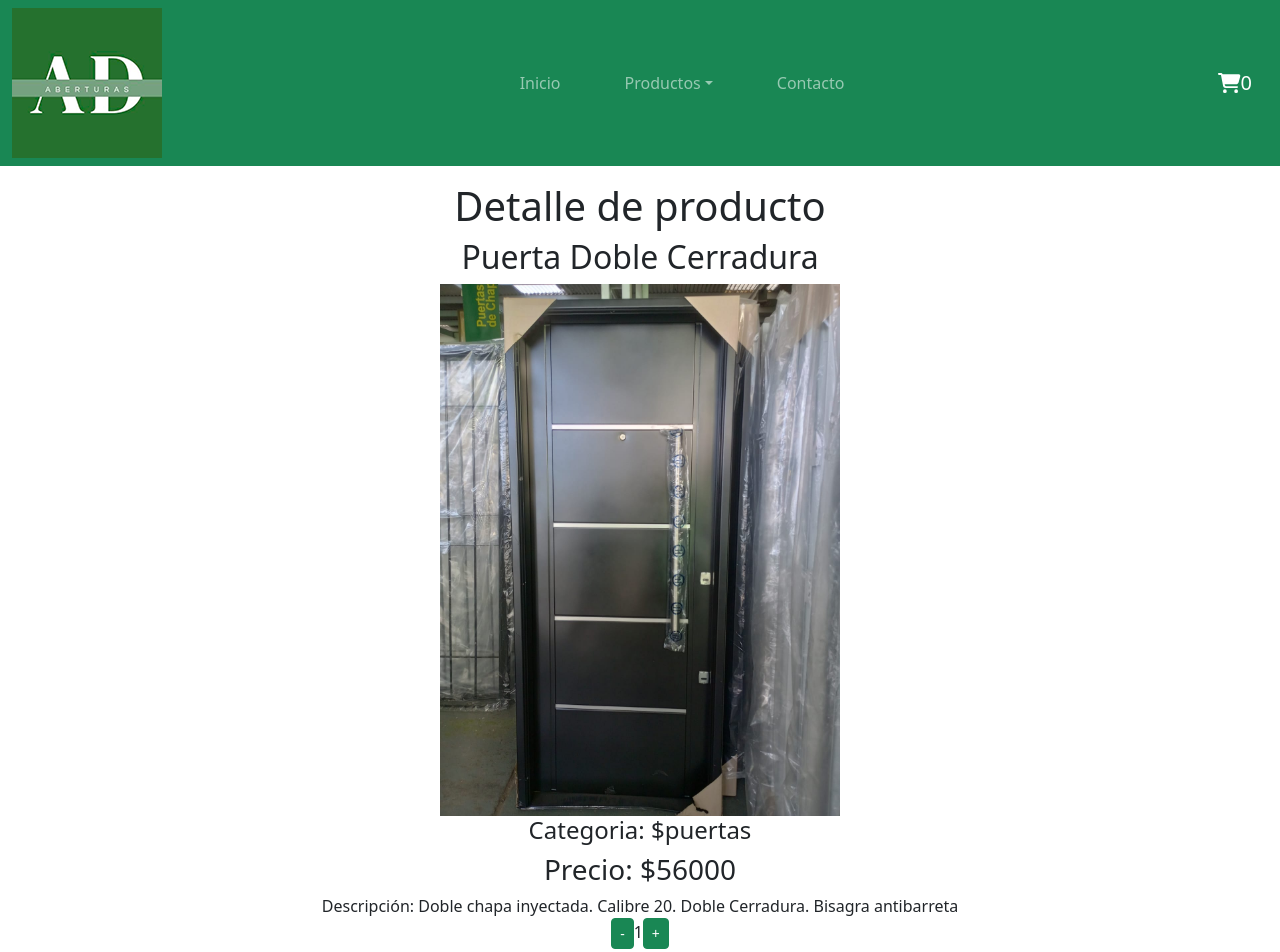
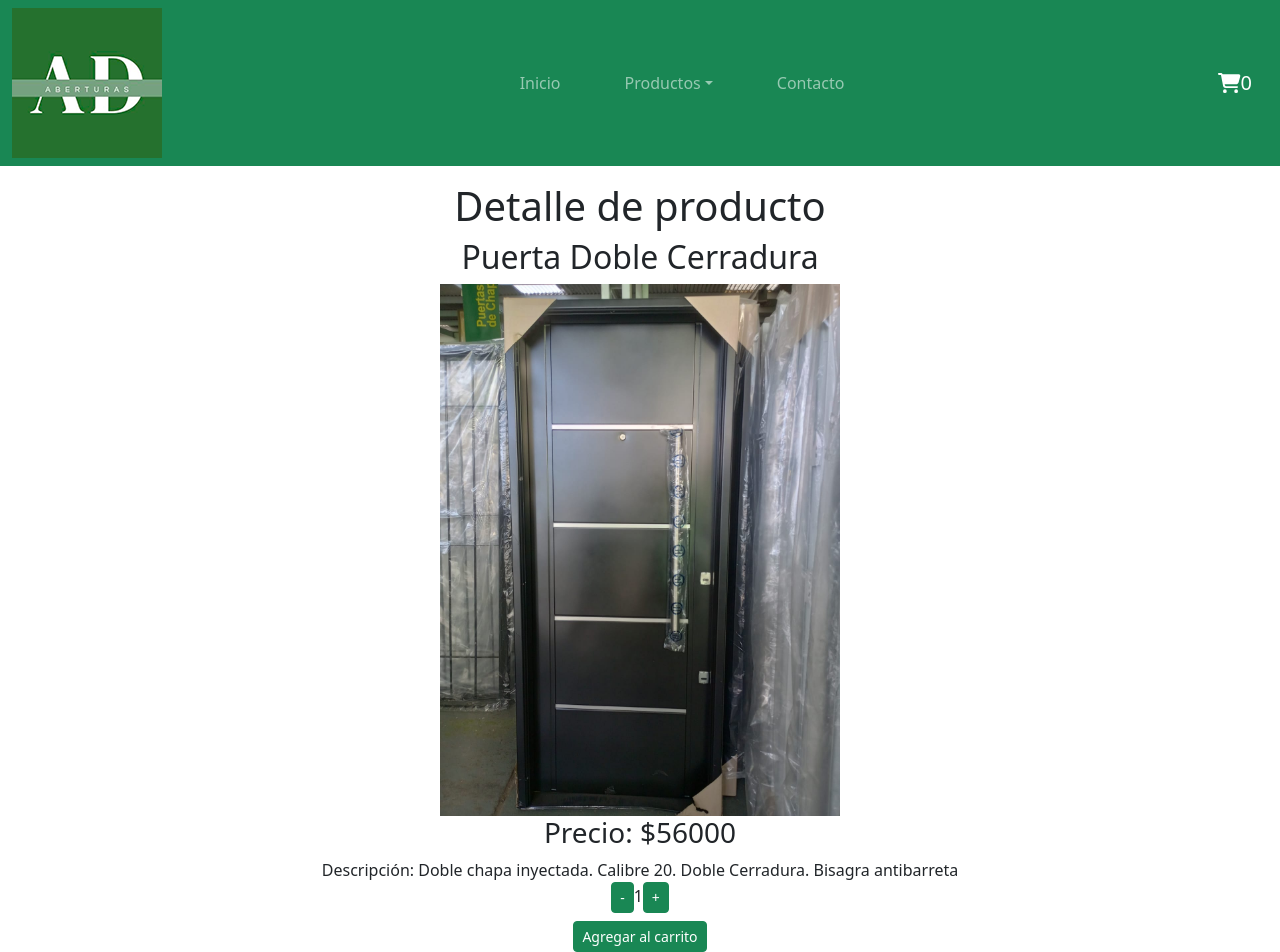
Before and after one commit to claudiomgarcia/ad-aberturas, a React (Create React App) app: page /item/1 in a window 1280 px wide. Shown: the top 952 px of the page. Built offline with nearby package versions, Linux system fonts and the light colour scheme.

Commit message:
Cambios de estetica

```diff
--- a/src/components/ItemDetail/ItemDetail.js
+++ b/src/components/ItemDetail/ItemDetail.js
@@ -21,7 +21,6 @@ const ItemDetail = ({ id, name, price, img, category, description, stock }) => {
         <div className='itemDetail'>
             <h2>{name}</h2>
             <img src={img} alt={name} style={{ width: 400 }} />
-            <h4>Categoria: ${category}</h4>
             <h3>Precio: ${price}</h3>
             <div>Descripción: {description}</div>
             {
```
